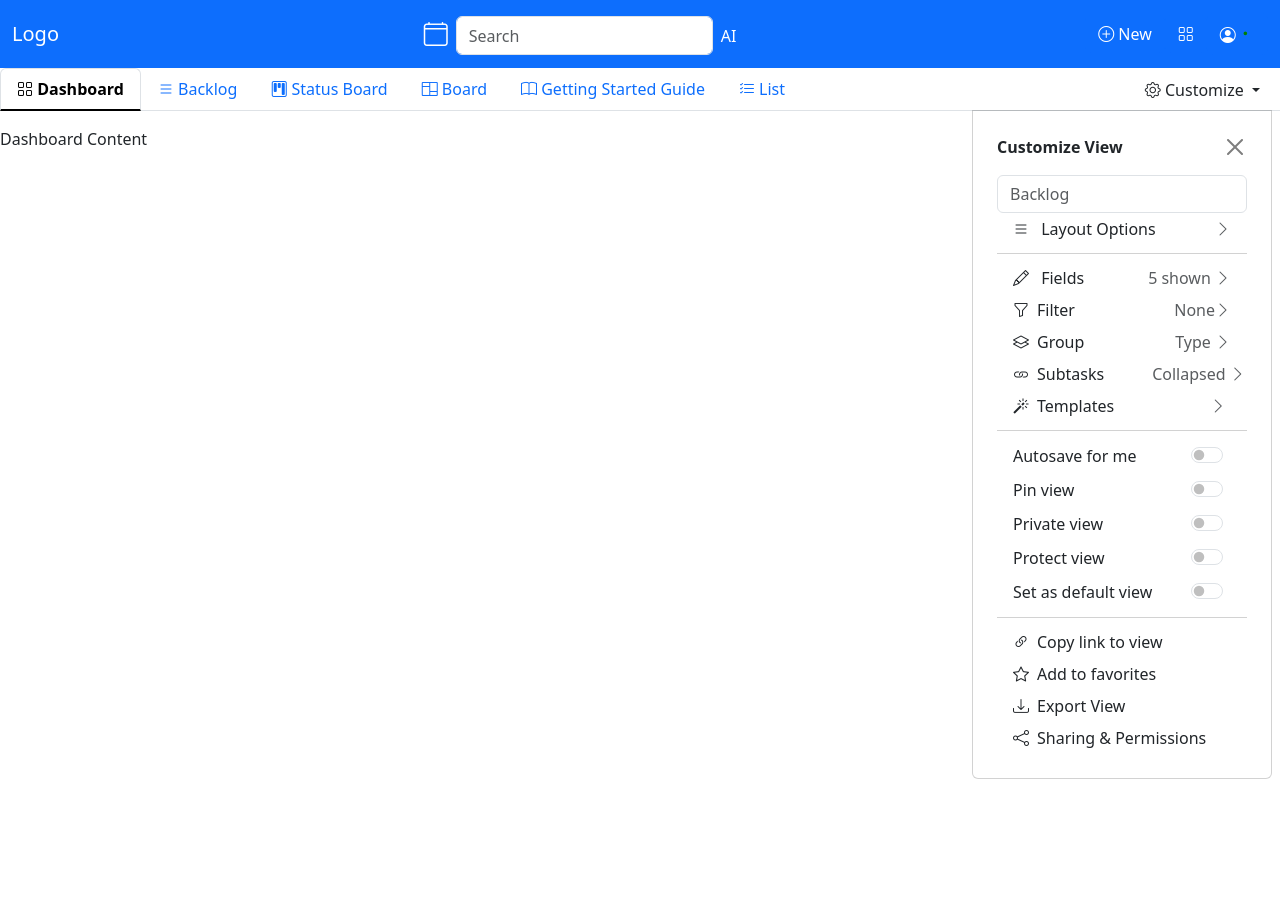
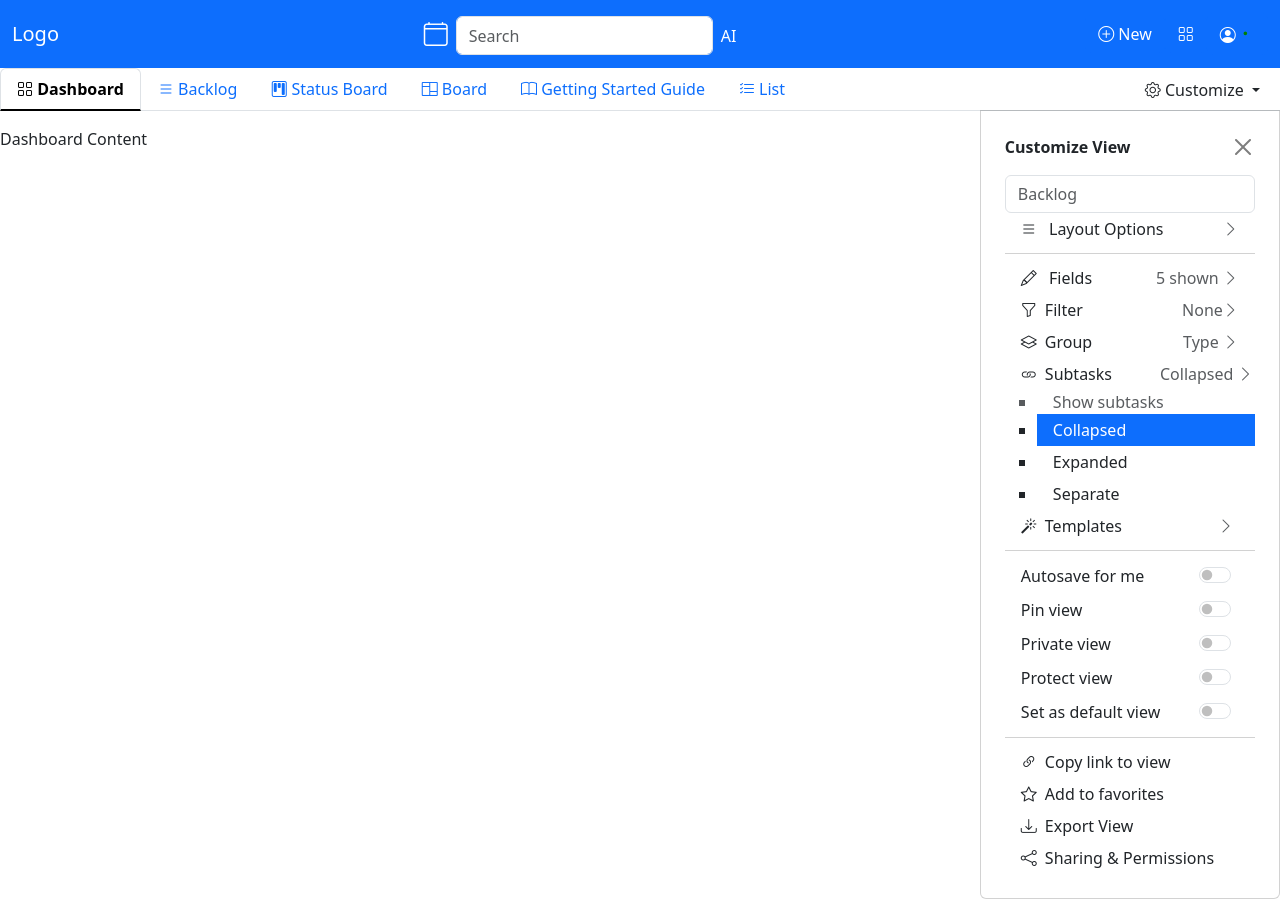
Before and after one commit to Elzari1998/my-angular-tab-menus, an Angular app: page / in a window 1280 px wide. Both pictures are taken after a click on the button "Customize". Shown: the top 899 px of the page. Before the commit the page ends 800 px from the top, so only its background shows below. Built offline with nearby package versions, Linux system fonts and the light colour scheme.

Commit message:
subtasks completed

```diff
--- /dev/null
+++ b/src/app/components/subtasks/subtasks.component.css
@@ -0,0 +1,5 @@
+.subtask-container:hover .options-box2 {
+  opacity: 1;
+  visibility: visible;
+  transform: translateY(0);
+}
--- /dev/null
+++ b/src/app/components/subtasks/subtasks.component.html
@@ -0,0 +1,18 @@
+<li class="subtask-container w-100">
+  <a class="dropdown-item d-flex justify-content-between align-items-center" href="#" role="button" data-bs-toggle="dropdown" aria-expanded="false">
+    <span class="d-flex align-items-center subtask-item"><i class="bi bi-link me-2"></i> Subtasks</span>
+    <span class="text-muted ms-5">{{ selectedOption || 'Collapsed' }} <i class="bi bi-chevron-right"></i></span>
+  </a>
+
+  <div class="options-box">
+    <ul>
+      <li class="px-3 text-muted">Show subtasks</li>
+      <li><a class="dropdown-item active" href="#" [class.active]="selectedOption === 'Collapsed'"
+             (click)="selectOption('Collapsed', $event)"> Collapsed </a></li>
+      <li><a class="dropdown-item" href="#" [class.active]="selectedOption === 'Expanded'"
+             (click)="selectOption('Expanded', $event)" >Expanded</a></li>
+      <li><a class="dropdown-item" href="#" [class.active]="selectedOption === 'Separate'"
+             (click)="selectOption('Separate', $event)" >Separate</a></li>
+    </ul>
+  </div>
+</li>
--- /dev/null
+++ b/src/app/components/subtasks/subtasks.component.ts
@@ -0,0 +1,17 @@
+import { Component } from '@angular/core';
+
+@Component({
+  selector: 'app-subtasks',
+  imports: [],
+  templateUrl: './subtasks.component.html',
+  styleUrl: './subtasks.component.css'
+})
+export class SubtasksComponent {
+  selectedOption = 'Collapsed';
+
+  selectOption(option: string, event: Event): void {
+    event.preventDefault();
+    this.selectedOption = option;
+  }
+
+}
--- a/src/app/components/tab-menu/tab-menu.component.html
+++ b/src/app/components/tab-menu/tab-menu.component.html
@@ -98,26 +98,27 @@
 
           <app-groups></app-groups>
 
+          <app-subtasks></app-subtasks>
 
-        <li class="subtask-container">
-          <a class="dropdown-item d-flex justify-content-between align-items-center" href="#" role="button" data-bs-toggle="dropdown" aria-expanded="false"
-             (click)="preventRefreshingThePage($event)">
-            <span class="d-flex align-items-center subtask-item"><i class="bi bi-link me-2"></i> Subtasks</span>
-            <span class="text-muted ms-5">{{ selectedOption }} <i class="bi bi-chevron-right"></i></span>
-          </a>
+<!--        <li class="subtask-container">-->
+<!--          <a class="dropdown-item d-flex justify-content-between align-items-center" href="#" role="button" data-bs-toggle="dropdown" aria-expanded="false"-->
+<!--             (click)="preventRefreshingThePage($event)">-->
+<!--            <span class="d-flex align-items-center subtask-item"><i class="bi bi-link me-2"></i> Subtasks</span>-->
+<!--            <span class="text-muted ms-5">{{ selectedOption }} <i class="bi bi-chevron-right"></i></span>-->
+<!--          </a>-->
 
-          <div class="options-box">
-            <ul>
-              <li class="px-3 text-muted">Show subtasks</li>
-              <li><a class="dropdown-item active" href="#" [class.active]="selectedOption === 'Collapsed'"
-                     (click)="selectOption('Collapsed', $event)"> Collapsed </a></li>
-              <li><a class="dropdown-item" href="#" [class.active]="selectedOption === 'Expanded'"
-                     (click)="selectOption('Expanded', $event)" >Expanded</a></li>
-              <li><a class="dropdown-item" href="#" [class.active]="selectedOption === 'Separate'"
-                     (click)="selectOption('Separate', $event)" >Separate</a></li>
-            </ul>
-          </div>
-        </li>
+<!--          <div class="options-box">-->
+<!--            <ul>-->
+<!--              <li class="px-3 text-muted">Show subtasks</li>-->
+<!--              <li><a class="dropdown-item active" href="#" [class.active]="selectedOption === 'Collapsed'"-->
+<!--                     (click)="selectOption('Collapsed', $event)"> Collapsed </a></li>-->
+<!--              <li><a class="dropdown-item" href="#" [class.active]="selectedOption === 'Expanded'"-->
+<!--                     (click)="selectOption('Expanded', $event)" >Expanded</a></li>-->
+<!--              <li><a class="dropdown-item" href="#" [class.active]="selectedOption === 'Separate'"-->
+<!--                     (click)="selectOption('Separate', $event)" >Separate</a></li>-->
+<!--            </ul>-->
+<!--          </div>-->
+<!--        </li>-->
 
         <li class="subtask-container">
           <a class="dropdown-item d-flex justify-content-between align-items-center" href="#" (click)="preventRefreshingThePage($event)">
--- a/src/app/components/tab-menu/tab-menu.component.ts
+++ b/src/app/components/tab-menu/tab-menu.component.ts
@@ -6,10 +6,11 @@ import {LayoutOptionsComponent} from '../layout-options/layout-options.component
 import {FieldsComponent} from '../fields/fields.component';
 import {FilterComponent} from '../filter/filter.component';
 import {GroupsComponent} from '../groups/groups.component';
+import {SubtasksComponent} from '../subtasks/subtasks.component';
 
 @Component({
   selector: 'app-tab-menu',
-  imports: [CommonModule, FormsModule, MatSlideToggleModule, LayoutOptionsComponent, FieldsComponent, FilterComponent, GroupsComponent],
+  imports: [CommonModule, FormsModule, MatSlideToggleModule, LayoutOptionsComponent, FieldsComponent, FilterComponent, GroupsComponent, SubtasksComponent],
   templateUrl: './tab-menu.component.html',
   styleUrls: ['./tab-menu.component.css']
 })
@@ -25,7 +26,6 @@ export class TabMenuComponent implements AfterViewInit {
   privateView = false;
   protectedView = false;
   defaultView = false;
-  selectedOption = 'Collapsed';
   activePanel = 'homeFields';
   favoriteName = '';
 
@@ -112,10 +112,7 @@ export class TabMenuComponent implements AfterViewInit {
     this.selectedTab = tabName;
   }
 
-  selectOption(option: string, event: Event): void {
-    event.preventDefault();
-    this.selectedOption = option;
-  }
+
 
   preventRefreshingThePage(event: Event): void {
     event.preventDefault();
```
Also changed, not shown: 1 other file (tests, documents, lock files or other folders).
